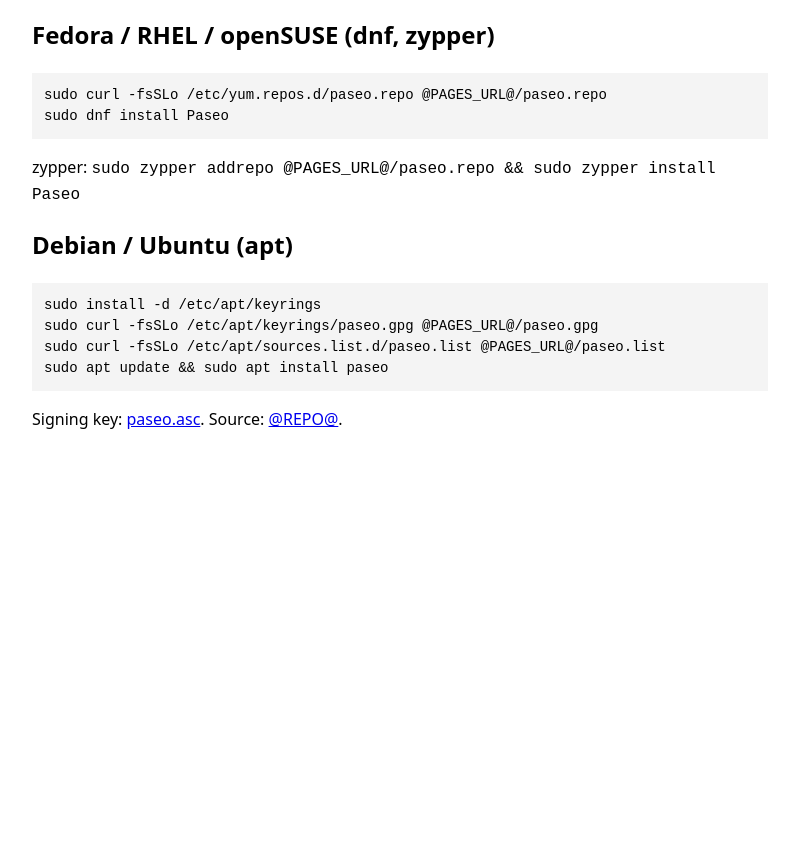
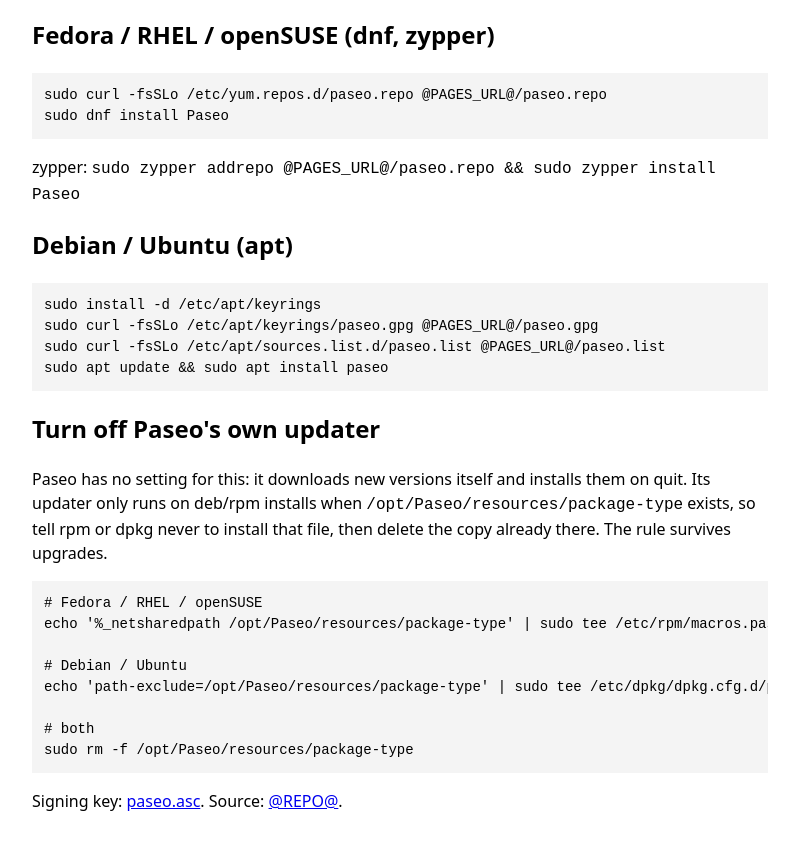
Before and after one commit to hazptr/paseo-packages, a plain HTML site: page site/index.html in a window 1280 px wide. Shown: the part 176-1021 px from the top of the page, without its empty margins (240-1039 px from the left). Before the commit the page ends 800 px from the top, so only its background shows below. Drawn offline with Linux system fonts and the light colour scheme.

Commit message:
Document turning off Paseo's built-in updater

```diff
--- a/site/index.html
+++ b/site/index.html
@@ -24,5 +24,19 @@ sudo curl -fsSLo /etc/apt/keyrings/paseo.gpg @PAGES_URL@/paseo.gpg
 sudo curl -fsSLo /etc/apt/sources.list.d/paseo.list @PAGES_URL@/paseo.list
 sudo apt update &amp;&amp; sudo apt install paseo</pre>
 
+<h2>Turn off Paseo's own updater</h2>
+<p>Paseo has no setting for this: it downloads new versions itself and installs them on quit.
+Its updater only runs on deb/rpm installs when <code>/opt/Paseo/resources/package-type</code>
+exists, so tell rpm or dpkg never to install that file, then delete the copy already there.
+The rule survives upgrades.</p>
+<pre># Fedora / RHEL / openSUSE
+echo '%_netsharedpath /opt/Paseo/resources/package-type' | sudo tee /etc/rpm/macros.paseo-no-updater
+
+# Debian / Ubuntu
+echo 'path-exclude=/opt/Paseo/resources/package-type' | sudo tee /etc/dpkg/dpkg.cfg.d/paseo-no-updater
+
+# both
+sudo rm -f /opt/Paseo/resources/package-type</pre>
+
 <p>Signing key: <a href="paseo.asc">paseo.asc</a>. Source: <a href="https://github.com/@REPO@">@REPO@</a>.</p>
 </html>
```
Also changed, not shown: 1 other file.
